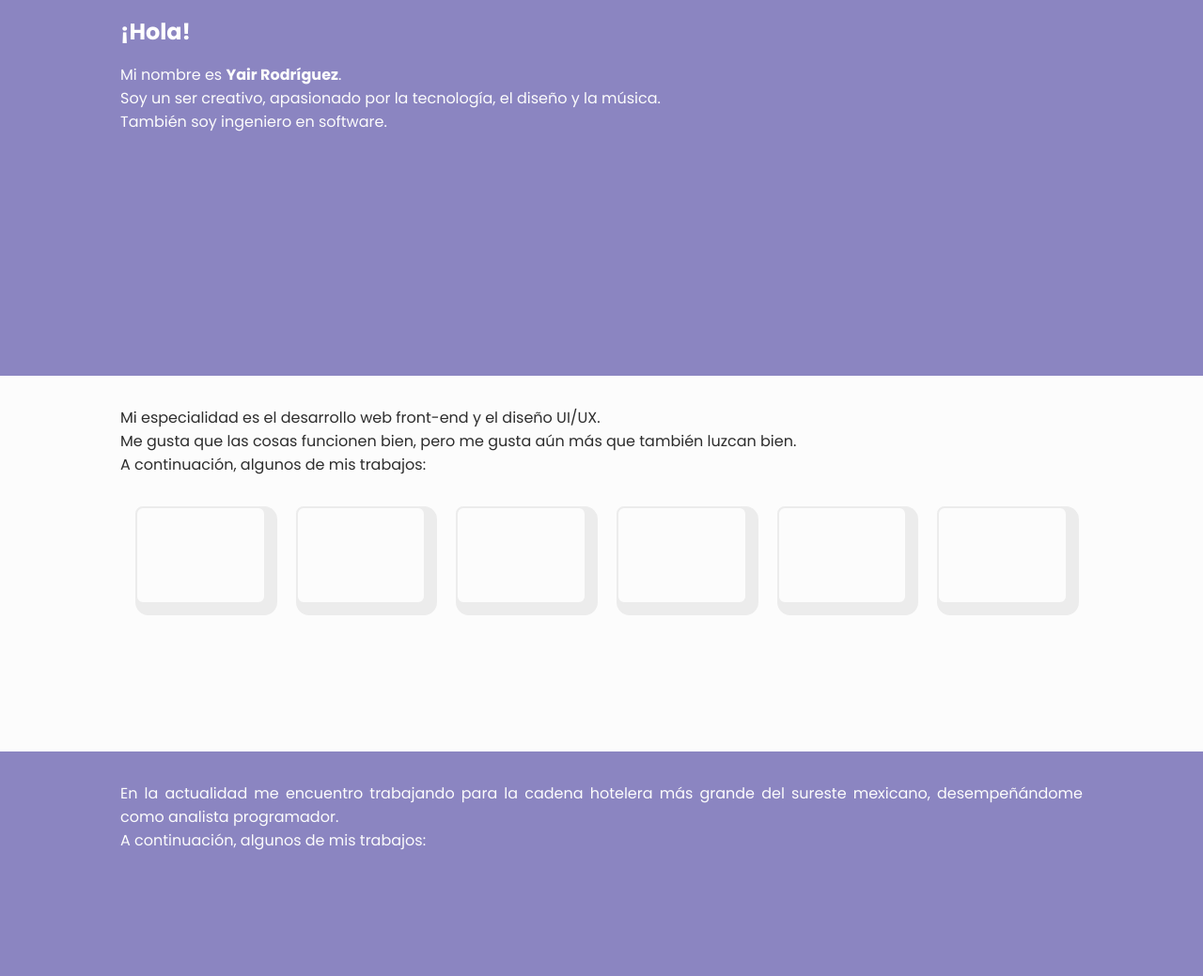
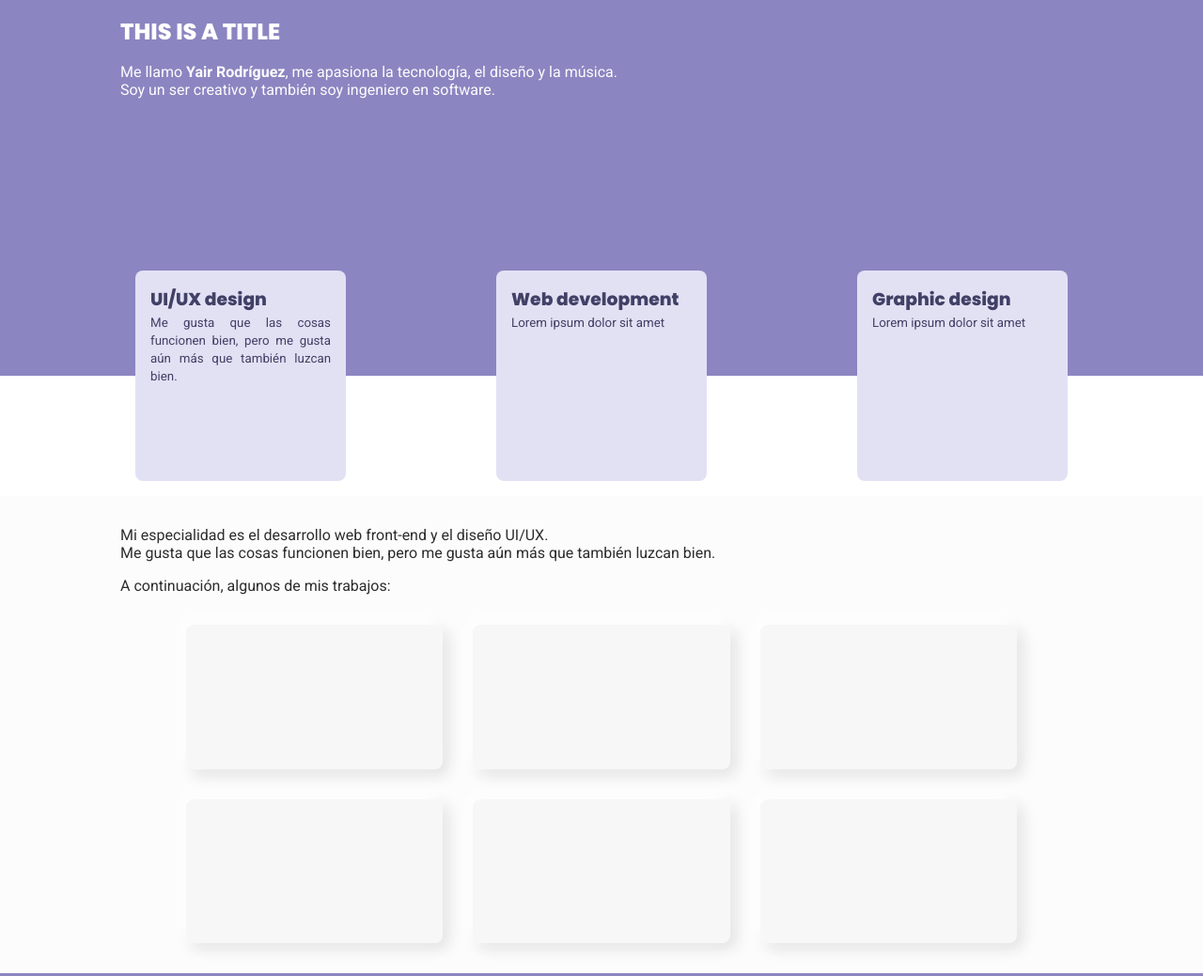
Before and after one commit to yair-rodriguez/yair-rodriguez.github.io, a plain HTML site: page index.html in a window 1280 px wide. Shown: the top 1039 px of the page at 94% size. Drawn offline with Linux system fonts and the light colour scheme.

Commit message:
Práctica de flexbox, neomorfismo y flat design

```diff
--- a/assets/css/style.css
+++ b/assets/css/style.css
@@ -9,18 +9,24 @@
 }
 
 body {
-    font-family: 'Poppins', sans-serif;
+    font-family: 'Roboto', sans-serif;
     min-height: 100vh;
     margin: 0;
     color: var(--dark);
+    /* font-size: calc(62.5%*2.1); */
+    text-align: justify;
 }
 
 h1, h2, h3, h4, h5, h6 {
+    font-family: 'Poppins', sans-serif;
+    font-weight: 800;
     margin: 0;
+    /* font-size: calc(1rem*4.2); */
 }
 
 .container {
-    padding: 0 10%;
+    width: 80%;
+    margin: auto;
 }
 
 /* COLORS (TEXT) */
@@ -94,7 +100,7 @@ h1, h2, h3, h4, h5, h6 {
     padding-bottom: 3rem;
 }
 
-/* COMPONENTS */
+/* SECTIONS */
 
 #introduction, #habilities, #portfolio, #contact {
     min-height: 50vh;
@@ -150,50 +156,85 @@ h1, h2, h3, h4, h5, h6 {
     width: calc(100%/12*12);
 }
 
+.services-container {
+    display: flex;
+    flex-direction: row;
+    flex-wrap: wrap;
+    align-items: flex-start;
+    justify-content: space-between;
+    align-content: flex-start;
+    margin-top: -8rem;
+}
+
+.services-item {
+    padding: 1rem;
+    /* flex-shrink: 0; */
+    flex-basis: inherit;
+    width: 12rem;
+    height: 12rem;
+    margin: 1rem;
+    background-color: #e2e1f4;
+    border-radius: 0.5rem;
+    transition: all 0.2s ease-in-out;
+}
+
+.services-item:hover {
+    box-shadow: 6px 6px 0px var(--main-dark);
+}
+
+.services-item:active {
+    box-shadow: 3px 3px 0px var(--main-dark);
+}
+
 .portfolio-container {
     display: flex;
     flex-direction: row;
-    justify-content: flex-start;
+    flex-wrap: wrap;
+    align-items: flex-start;
+    justify-content: center;
+    align-content: flex-start;
 }
 
 .portfolio-item {
-
-    margin: 1rem;
-    order: 3;
-    flex-grow: 3;
-    width: 100px;
-    height: 100px;
-
-    background-color: var(--clear);
-    box-shadow: 6px 6px 0px 6px #ececec;
+    flex-shrink: 0;
+    flex-basis: inherit;
+    width: calc(1366px/5);
+    height: calc(768px/5);
+    margin: 16px;
+    background-color: #F7F7F7;
+    box-shadow: -6px -6px 16px var(--white), 6px 6px 16px #E0E0E0;
     border-radius: .5rem;
-    border: solid 2px #ececec;
-
-    animation-timing-function: ease-out;
-
+    transition: all 0.2s ease-in-out;
 }
 
 .portfolio-item:hover {
-    background-color: rgba(236, 236, 236, 0.3);
-    transition: 0.1s;
-    animation-timing-function: ease-in;
+    box-shadow: -4px -4px 6px var(--white), 4px 4px 6px #E0E0E0;
 }
 
 .portfolio-item:active {
-    background-color: rgba(236, 236, 236, 0.3);
-    box-shadow: -6px -6px 0px 6px #ececec;
-    margin-top: 28px;
-    margin-left: 26px;
-    margin-right: 6px;
-    transition: 0.1s;
-    animation-timing-function: ease-in;
+    box-shadow: inset 2px 2px 5px #E0E0E0, inset -2px -2px 5px var(--white);
 }
 
 textarea {
     background: #ececec;
     border: 0;
+    width: calc(1366px/5);
+    height: calc(768px/5);
+    /* padding: 1rem; */
     resize: none;
-    font: inherit;
+    /* font: inherit; */
     color: var(--main-dark);
     border-radius: 0.5rem;
 }
+
+/* Phone */
+@media (min-width: 576px) {  }
+
+/* Tablet */
+@media (min-width: 768px) { }
+
+/* Desktop */
+@media (min-width: 992px) {  }
+
+/* Large desktop */
+@media (min-width: 1200px) {  }
--- a/index.html
+++ b/index.html
@@ -13,7 +13,8 @@
     <meta name="viewport" content="width=device-width, initial-scale=1.0">
     <meta http-equiv="X-UA-Compatible" content="ie=edge">
     <link rel="stylesheet" href="/assets/css/style.css">
-    <link href="https://fonts.googleapis.com/css2?family=Poppins:wght@400;700&display=swap" rel="stylesheet">
+    <link href="https://fonts.googleapis.com/css2?family=Poppins:wght@400;800&display=swap" rel="stylesheet">
+    <link href="https://fonts.googleapis.com/css2?family=Roboto:wght@400;700&display=swap" rel="stylesheet">
     <link rel="stylesheet" href="https://use.fontawesome.com/releases/v5.8.1/css/all.css" integrity="sha384-50oBUHEmvpQ+1lW4y57PTFmhCaXp0ML5d60M1M7uH2+nqUivzIebhndOJK28anvf" crossorigin="anonymous">
     <title>Untitled</title>
 </head>
@@ -27,24 +28,40 @@
     <section id="introduction" class="bg-main">
         <div class="container">
             <div class="row padding-y-1">
-                <h1 class="font-weight-bold text-white">¡Hola!
-                </h1>
+                <h1 class="font-weight-bold text-white">THIS IS A TITLE</h1>
                 <p class="text-justify text-clear">
-                    Mi nombre es <b>Yair Rodríguez</b>.<br>
-                    Soy un ser creativo, apasionado por la tecnología, el diseño y la música.<br>
-                    También soy ingeniero en software.
+                    Me llamo <b>Yair Rodríguez</b>, me apasiona la tecnología, el diseño y la música.<br>
+                    Soy un ser creativo y también soy ingeniero en software.
                 </p>
             </div>
         </div>
     </section>
-    <section id="habilities" class="bg-clear">
+    <section id="services">
+        <div class="container services-container">
+            <div class="services-item">
+                <h3 class="text-main-dark">UI/UX design</h3>
+                <small class="text-main-dark">Me gusta que las cosas funcionen bien, pero me gusta aún más que también luzcan bien.
+
+                </small>
+            </div>
+            <div class="services-item">
+                <h3 class="text-main-dark">Web development</h3>
+                <small class="text-main-dark">Lorem ipsum dolor sit amet</small>
+            </div>
+            <div class="services-item">
+                <h3 class="text-main-dark">Graphic design</h3>
+                <small class="text-main-dark">Lorem ipsum dolor sit amet</small>
+            </div>
+        </div>
+    </section>
+    <section id="portfolio" class="bg-clear">
         <div class="container">
             <div class="row padding-y-1">
                 <p class="text-justify">
                     Mi especialidad es el desarrollo web front-end y el diseño UI/UX. <br>
-                    Me gusta que las cosas funcionen bien, pero me gusta aún más que también luzcan bien. <br>
-                    A continuación, algunos de mis trabajos:
+                    Me gusta que las cosas funcionen bien, pero me gusta aún más que también luzcan bien.
                 </p>
+                <p>A continuación, algunos de mis trabajos:</p>
                 <div class="portfolio-container">
                     <div class="portfolio-item"></div>
                     <div class="portfolio-item"></div>
@@ -56,12 +73,11 @@
             </div>
         </div>
     </section>
-    <section id="portfolio" class="bg-main">
+    <section id="experience" class="bg-main">
         <div class="container">
             <div class="row padding-y-1">
                 <p class="text-justify text-clear">
-                    En la actualidad me encuentro trabajando para la cadena hotelera más grande del sureste mexicano, desempeñándome como analista programador. <br>
-                    A continuación, algunos de mis trabajos:
+                    En la actualidad me encuentro trabajando como desarrollador web para una importante cadena hotelera mexicana y también como diseñador UI/UX en un startup orientado a la contratación de servicios profesionales. <br>
                 </p>
             </div>
         </div>
@@ -73,7 +89,7 @@
                     <label for="contactForm">
                         ¿Tienes una idea?, Cuéntame lo que tienes en mente:
                     </label><br>
-                    <textarea class="form-control" id="contactForm" rows="3"></textarea>
+                    <textarea class="col-3 form-control" id="contactForm" rows="3"></textarea>
                     <button type="button" class="btn btn-secondary btn-block">Enviar</button>
                   </div>
             </div>
```
